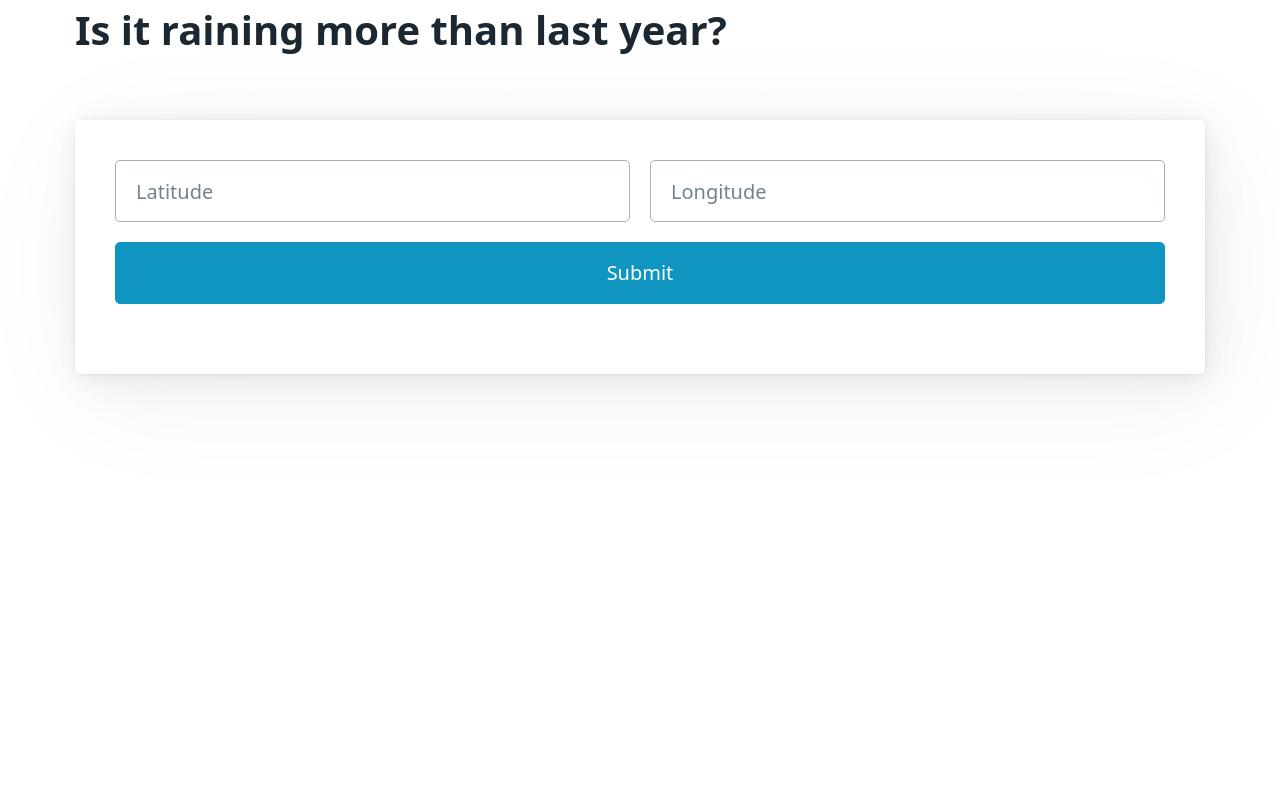
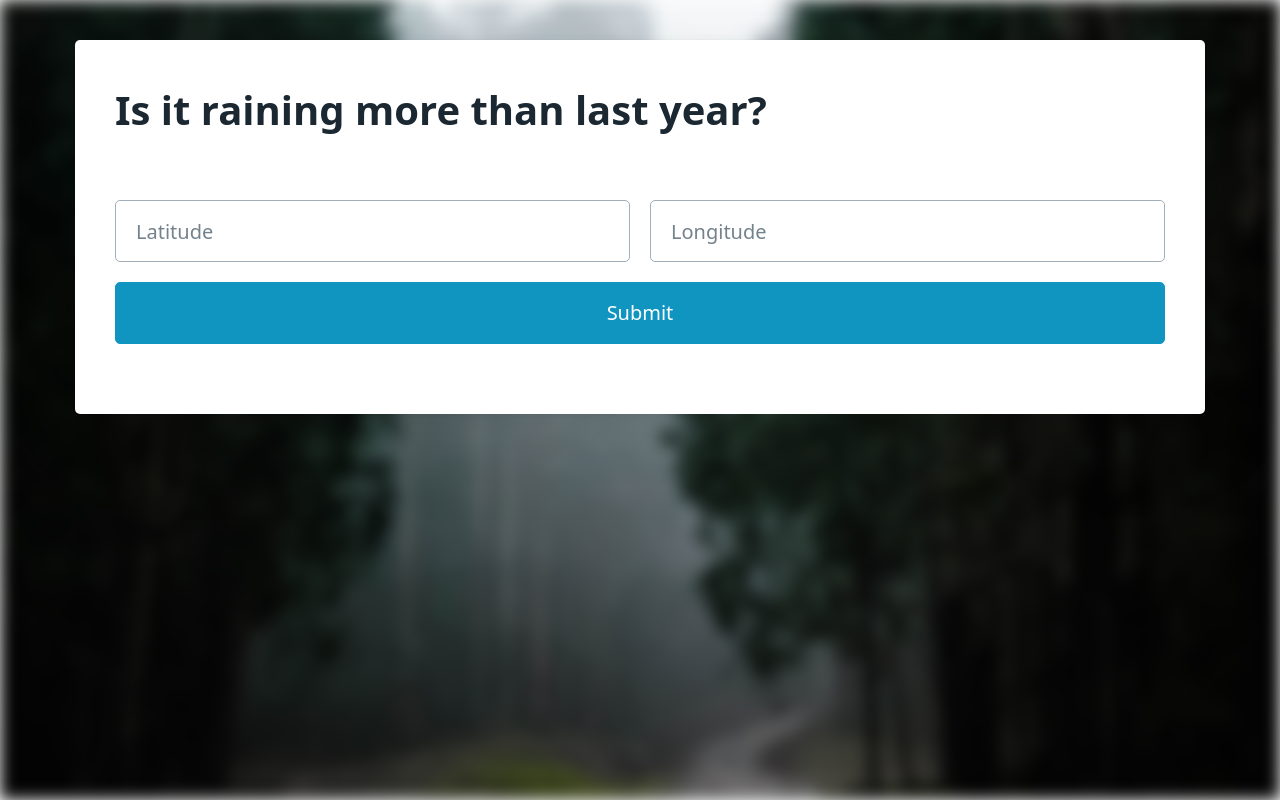
Before and after one commit to cjtasch/isitrainingmore, a React (Vite) app in the folder isitrainingmore/: page / in a window 1280 px wide. Built offline with nearby package versions, Linux system fonts and the light colour scheme.

Commit message:
added bg image

```diff
--- a/isitrainingmore/src/App.jsx
+++ b/isitrainingmore/src/App.jsx
@@ -67,16 +67,16 @@ function App() {
 
     setIsRainingMore(rainfallCurrentSum > rainfallPastSum ? "Yes!" : "No");
 
-    console.log(rainfallCurrentSum, rainfallPastSum, isItRainingMore)
+    console.log(rainfallCurrentSum, rainfallPastSum)
   }
 
 
   return (
     <>
-      { }
+    <div className="blur"></div>
       <main className="container">
+        <article>
         <h1>Is it raining more than last year?</h1>
-        <article>
           <form onSubmit={handleSubmit}>
             <div className='grid'>
               <input type="text" id="lat" name="lat" placeholder="Latitude" value={Lat} onChange={e => setLat(e.target.value)}></input>
```
Also changed, not shown: isitrainingmore/src/assets/background.jpg (added).
